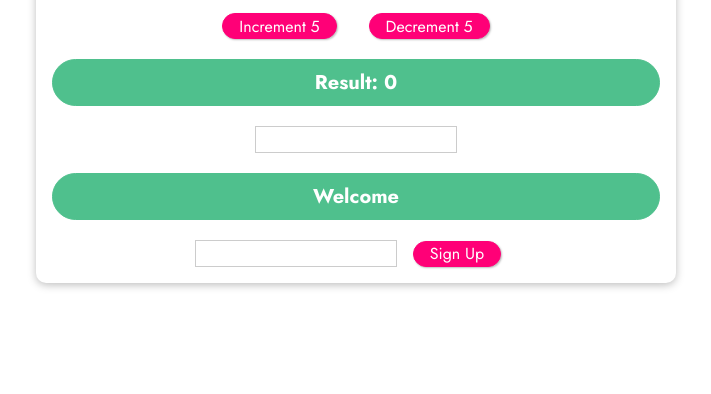
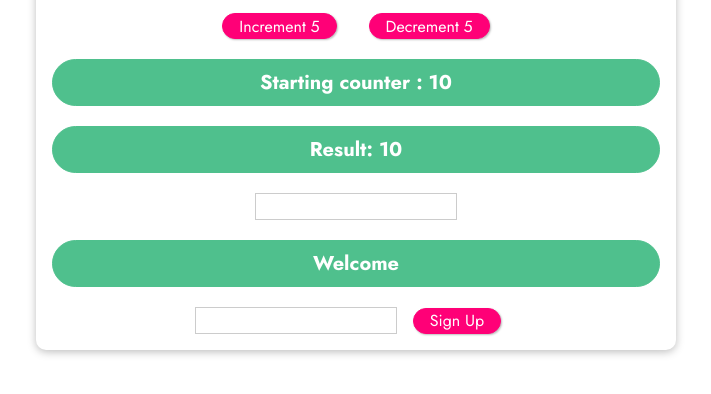
Before and after one commit to Anandhakrishnan1/Learn_UI, a plain HTML site: page Learn_VueJS/Eg-3/EventArguements.html in a window 1280 px wide. Shown: the part 286-680 px from the top of the page, without its empty margins (284-995 px from the left). Drawn offline with nearby package versions, Linux system fonts and the light colour scheme.

Commit message:
locking content with v-once

```diff
--- a/Learn_VueJS/Eg-3/EventArguements.html
+++ b/Learn_VueJS/Eg-3/EventArguements.html
@@ -20,6 +20,7 @@
       <h2>Events in Action</h2>
       <button v-on:click="addCounter(5)">Increment 5</button>
       <button v-on:click="reduceCounter(5)">Decrement 5</button>
+      <p v-once>Starting counter : {{ counter }}</p>
       <p>Result: {{ counter }}</p>
       <input type="text" v-on:input="setName" v-on:keyup.enter="confirmName">
       <p>Welcome {{ confirmedName }}</p>
--- a/Learn_VueJS/Eg-3/app1.js
+++ b/Learn_VueJS/Eg-3/app1.js
@@ -1,7 +1,7 @@
 const app = Vue.createApp({
     data() {
       return {
-        counter: 0,
+        counter: 10,
         name : '',
         confirmedName : ''
       };
```
